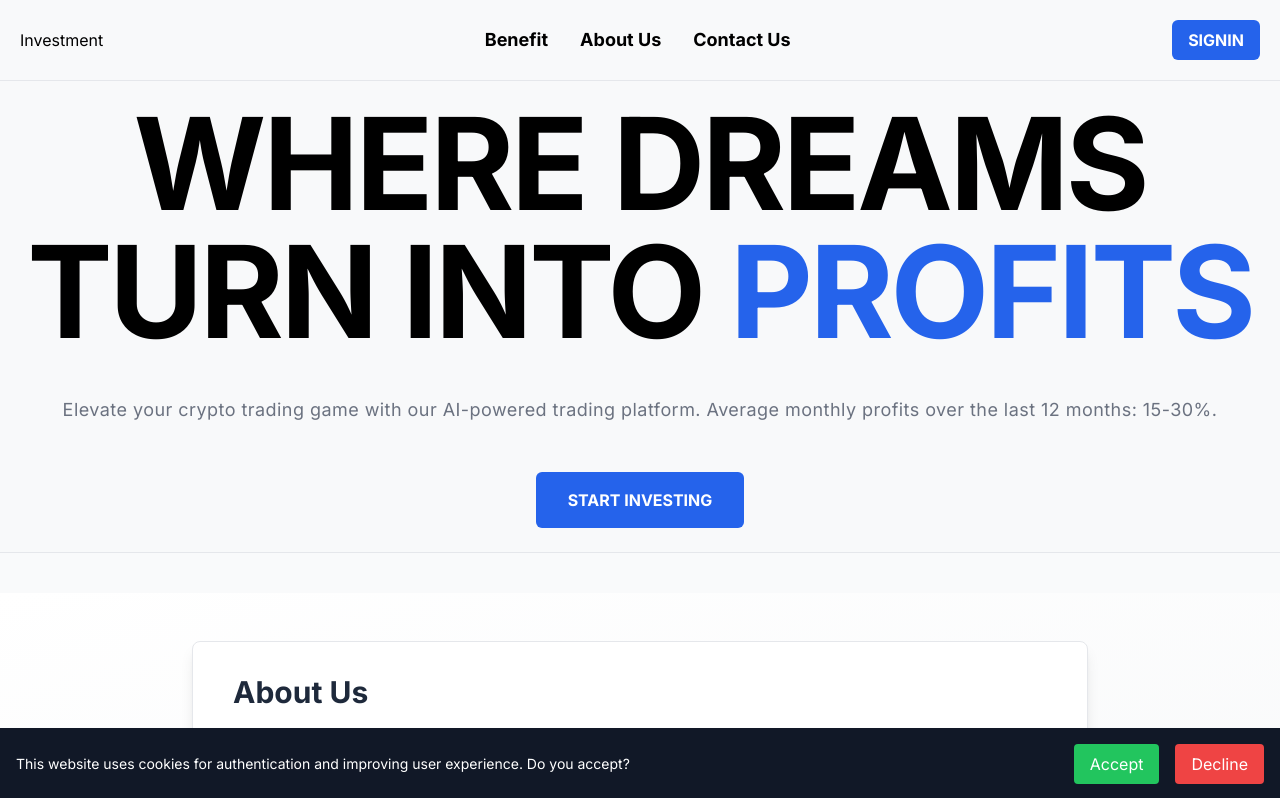
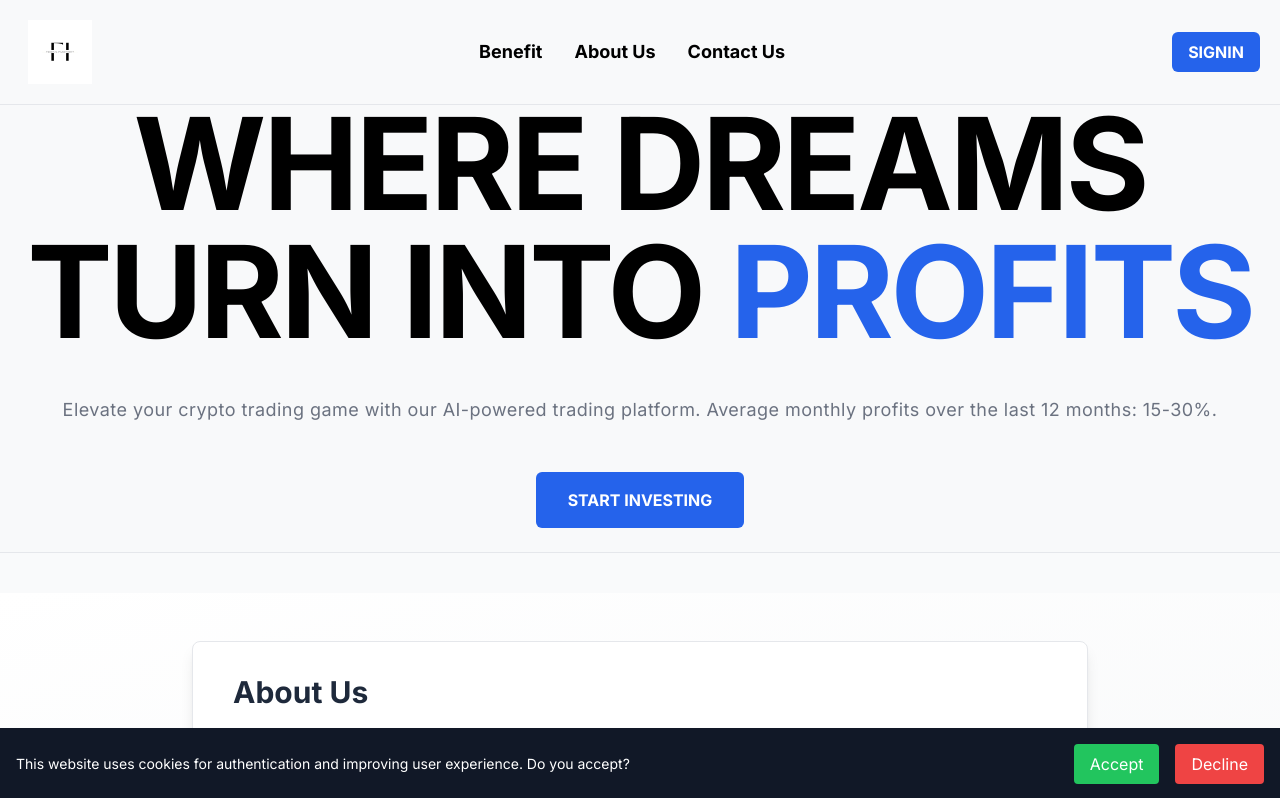
Before and after one commit to Oluwatobi97/investment-app, a React (Vite) app: page /create-plans in a window 1280 px wide. Shown: the top 798 px of the page. Built offline with nearby package versions, Linux system fonts and the light colour scheme.

Commit message:
i added logo to the site

```diff
--- a/src/pages/Marketing.jsx/Header/NavBar.jsx
+++ b/src/pages/Marketing.jsx/Header/NavBar.jsx
@@ -3,6 +3,7 @@ import { Link } from "react-router-dom";
 import { Menu, X } from "lucide-react";
 import { Linkbuttons } from "../../../views/DashBoard/Plans";
 import { motion, AnimatePresence } from "framer-motion";
+import photo5 from "../../../assets/image/photo5.jpg";
 
 const navList = [
   { linkName: "benefit", to: "#benefits" },
@@ -83,7 +84,7 @@ export const NavBar = () => {
     >
       <div className="flex items-center justify-between">
         <motion.h1 whileHover={{ scale: 1.05 }} whileTap={{ scale: 0.95 }}>
-          Investment
+          <img src={photo5} alt="logo" className="w-16 h-16 ml-2" />
         </motion.h1>
         <motion.div
           className="hidden md:flex items-center gap-6"
--- a/src/pages/Marketing.jsx/Header/SideBar.jsx
+++ b/src/pages/Marketing.jsx/Header/SideBar.jsx
@@ -1,5 +1,5 @@
 import React, { useState } from "react";
-import photo3 from "../../../assets/image/photo3.jpeg";
+import photo5 from "../../../assets/image/photo5.jpg";
 import { Link } from "react-router-dom";
 import { useUserContext } from "../../../context/userContext/UserContext";
 import { Menu, X } from "lucide-react";
@@ -67,7 +67,7 @@ export const NavBar = () => {
       <div className="max-w-7xl py-5 px-5 flex items-center justify-between">
         {/* <img src={photo1} className='md:w-[150px] w-[90px]' /> */}
         <h1 className="text-xl md:text-2xl font-extrabold  tracking-tighter text-textSecondary">
-          FREDRAL INVESTMENT
+          <img src={photo5} alt="logo" className="w-16 h-16 ml-2" />
         </h1>
         <button onClick={() => setIsToggeled(!isToggled)} className="relative">
           {!isToggled ? (
```
Also changed, not shown: src/assets/image/photo5.jpg (added).
